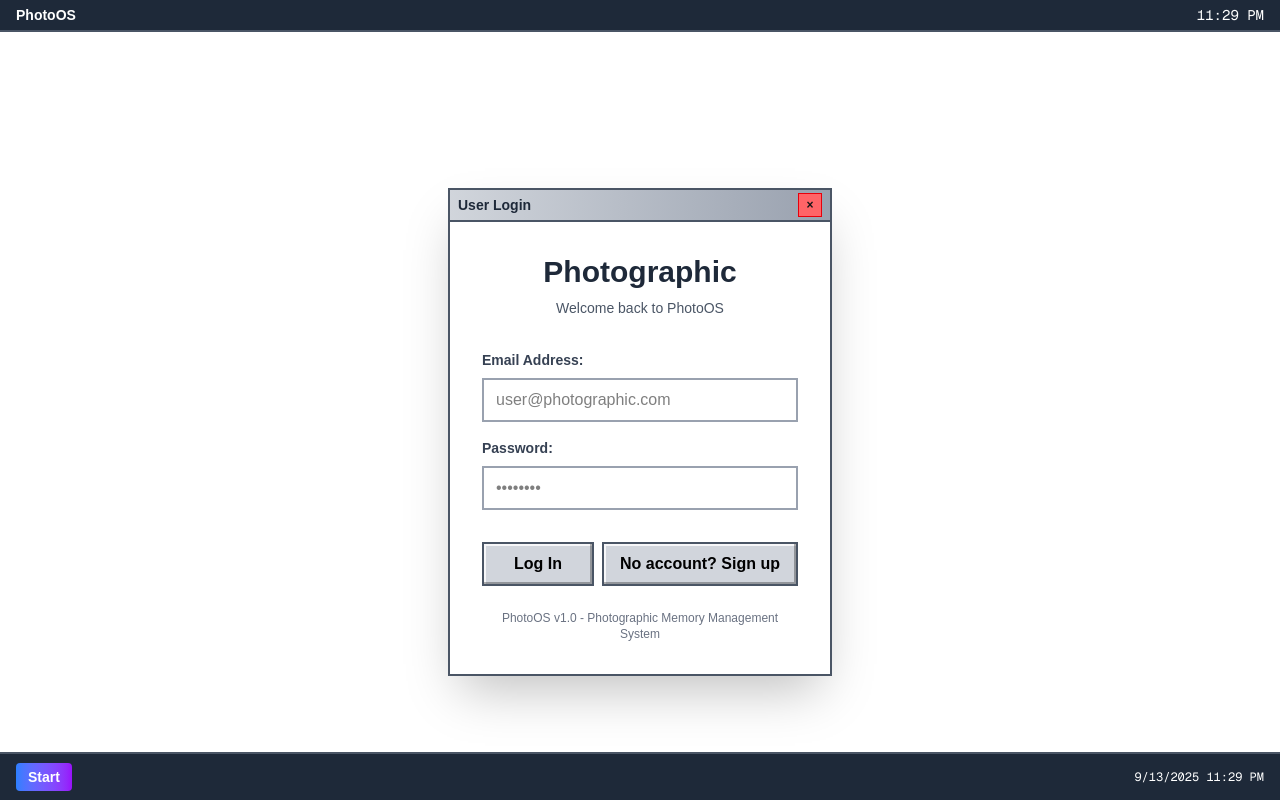
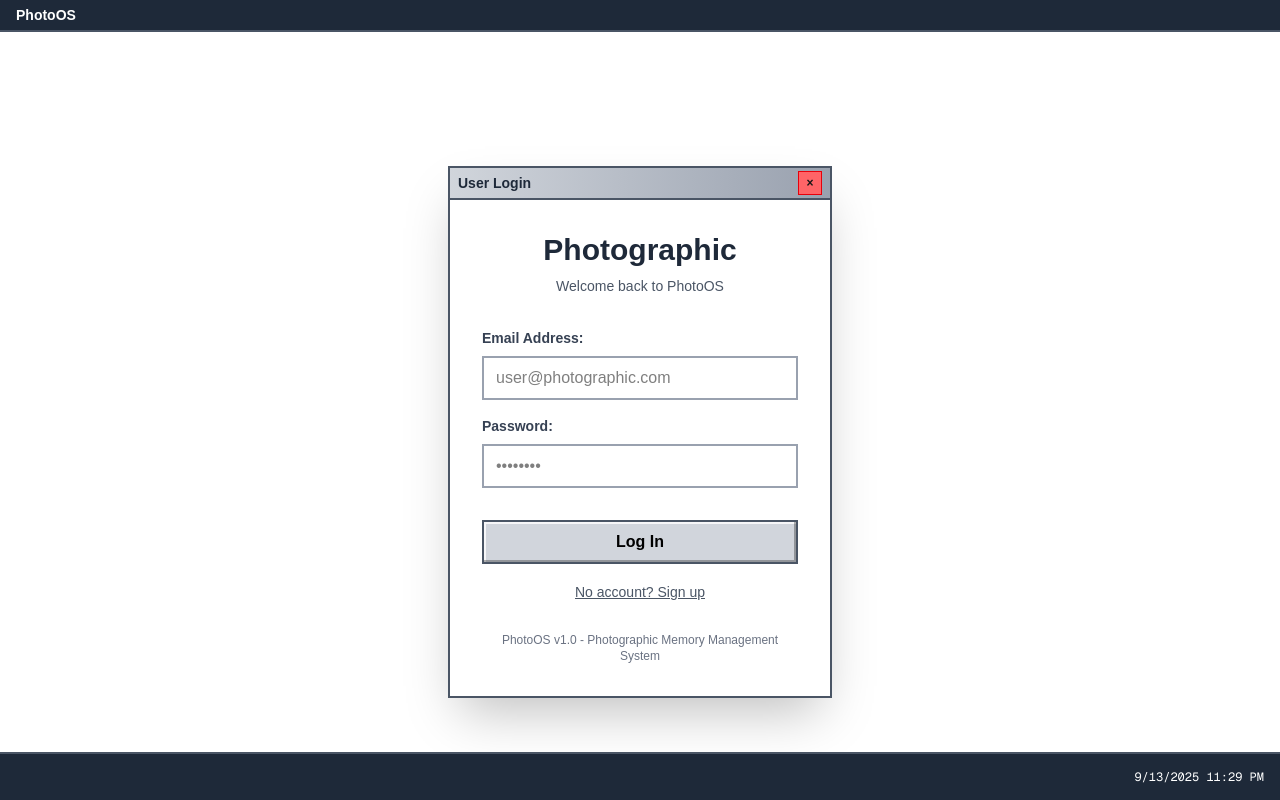
Before and after one commit to sohamd22/flashback, a Next.js app in the folder app/: page / in a window 1280 px wide. Built offline with nearby package versions, Linux system fonts and the light colour scheme; no server answers.

Commit message:
Update AuthForm.tsx

```diff
--- a/app/src/components/AuthForm.tsx
+++ b/app/src/components/AuthForm.tsx
@@ -80,9 +80,6 @@ export default function AuthForm({ onSuccess }: AuthFormProps) {
         <div className="flex items-center gap-2">
           <div className="text-white font-bold text-sm">PhotoOS</div>
         </div>
-        <div className="text-white text-sm font-mono">
-          {new Date().toLocaleTimeString([], { hour: '2-digit', minute: '2-digit' })}
-        </div>
       </div>
 
       {/* Login Window */}
@@ -160,11 +157,11 @@ export default function AuthForm({ onSuccess }: AuthFormProps) {
                 </div>
               )}
 
-              <div className="flex gap-2 pt-4">
+              <div className="pt-4">
                 <button
                   type="submit"
                   disabled={isLoading}
-                  className="flex-1 px-4 py-2 bg-gray-300 border-2 border-gray-600 text-black font-bold hover:bg-gray-400 focus:outline-none transition-all duration-150 disabled:opacity-50"
+                  className="w-full px-4 py-2 bg-gray-300 border-2 border-gray-600 text-black font-bold hover:bg-gray-400 focus:outline-none transition-all duration-150 disabled:opacity-50"
                   style={{
                     boxShadow: 'inset -2px -2px 0px rgba(0,0,0,0.3), inset 2px 2px 0px rgba(255,255,255,0.8)'
                   }}
@@ -187,10 +184,7 @@ export default function AuthForm({ onSuccess }: AuthFormProps) {
                     setPassword('');
                     setConfirmPassword('');
                   }}
-                  className="px-4 py-2 bg-gray-300 border-2 border-gray-600 text-black font-bold hover:bg-gray-400 focus:outline-none transition-all duration-150"
-                  style={{
-                    boxShadow: 'inset -2px -2px 0px rgba(0,0,0,0.3), inset 2px 2px 0px rgba(255,255,255,0.8)'
-                  }}
+                  className="w-full mt-3 py-1.5 text-gray-600 text-sm underline hover:text-gray-800 focus:outline-none transition-all duration-150"
                   disabled={isLoading}
                 >
                   {isSignup ? 'Already have an account? Sign in' : 'No account? Sign up'}
@@ -209,11 +203,7 @@ export default function AuthForm({ onSuccess }: AuthFormProps) {
 
       {/* Bottom Taskbar */}
       <div className="absolute bottom-0 left-0 right-0 h-12 bg-gray-800 border-t-2 border-gray-600 flex items-center justify-between px-4">
-        <div className="flex items-center gap-2">
-          <button className="px-3 py-1 bg-gradient-to-r from-blue-500 to-purple-600 text-white font-bold text-sm rounded hover:from-blue-600 hover:to-purple-700 transition-all">
-            Start
-          </button>
-        </div>
+        <div className="flex items-center gap-2"/>
         <div className="text-white text-xs font-mono">
           {new Date().toLocaleDateString()} {new Date().toLocaleTimeString([], { hour: '2-digit', minute: '2-digit' })}
         </div>
```
